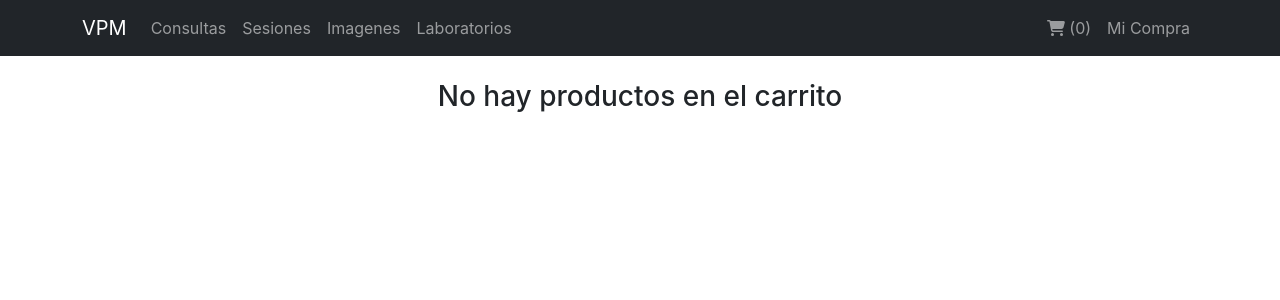
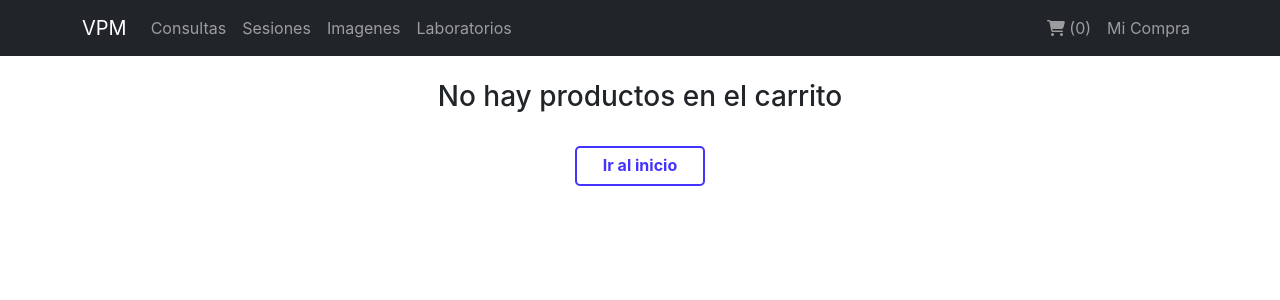
Before and after one commit to PabloSadura/Proyecto_FInal_React, a React (Vite) app in the folder ventadepracticas/: page /cart in a window 1280 px wide. Shown: the top 300 px of the page. Built offline with nearby package versions, Linux system fonts and the light colour scheme.

Commit message:
Se agrego un boton para ir al inicio

```diff
--- a/ventadepracticas/src/components/containers/Cart/Cart.jsx
+++ b/ventadepracticas/src/components/containers/Cart/Cart.jsx
@@ -2,17 +2,27 @@ import React from "react";
 import { useEffect } from "react";
 import { useContext } from "react";
 import { Container } from "react-bootstrap";
+import { Link } from "react-router-dom";
 import { CartContext } from "../../../Context/CartContext";
 import FormOrder from "../../form/FormOrder";
 import SweetAlert from "../../sweetAlert/SweetAlert";
 import CartItems from "./CartItems";
 
 function Cart() {
-  const { cart, total, order } = useContext(CartContext);
+  const { cart, total } = useContext(CartContext);
   if (!cart.length) {
     return (
       <>
         <h3 className="text-center mt-4">No hay productos en el carrito</h3>
+        <div className="text-center">
+          <Link
+            to={"/"}
+            className="text-center text-decoration-none css-button-sliding-to-left--sky mt-4"
+          >
+            {" "}
+            Ir al inicio
+          </Link>
+        </div>
       </>
     );
   }
--- a/ventadepracticas/src/components/form/FormOrder.jsx
+++ b/ventadepracticas/src/components/form/FormOrder.jsx
@@ -21,6 +21,7 @@ function FormOrder() {
               onChange={(e) => {
                 validToUser(e);
               }}
+              required
             />
           </Col>
           <Col>
```
